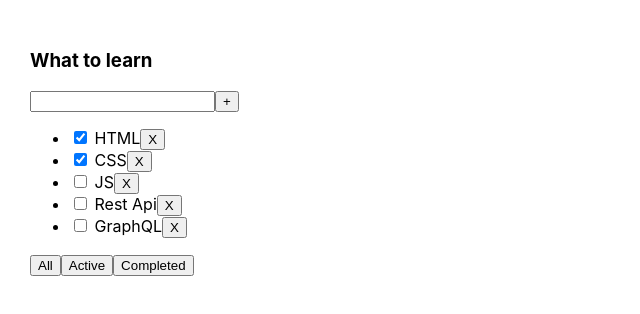
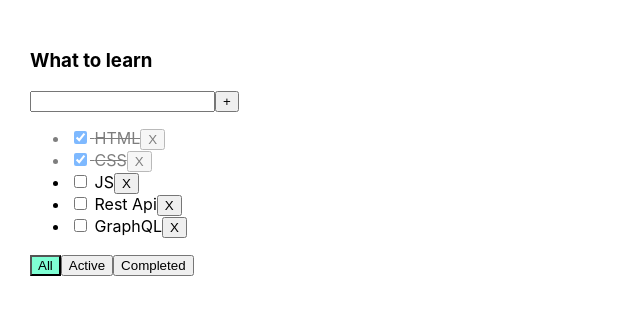
Before and after one commit to student-Alex-Bond/it-incubator-todolist, a React (Create React App) app: page / in a window 1280 px wide. Shown: the top 314 px of the page, without its empty margins (0-640 px from the left). Built offline with nearby package versions, Linux system fonts and the light colour scheme.

Commit message:
learn next (conditional rerendering)

```diff
--- a/src/App.css
+++ b/src/App.css
@@ -6,3 +6,18 @@
 .App > div {
   margin-right: 50px;
 }
+.error {
+  border: red 1px solid;
+}
+.error-message{
+  color: red;
+}
+
+.active-filter{
+  background-color: aquamarine;
+}
+
+.is-done{
+  opacity: 0.5;
+  text-decoration: line-through;
+}
--- a/src/App.tsx
+++ b/src/App.tsx
@@ -33,6 +33,13 @@
         setTasks(newTasks)
     }
 
+    function changeStatus(taskId: string, isDone: boolean) {
+        let task = tasks.find(t=> t.id === taskId)
+        if (task){
+        task.isDone = isDone}
+        setTasks([...tasks])
+    }
+
     let [filter, setFilter] = useState<FilterValuesType>("all")
 
 
@@ -56,6 +63,8 @@
                       removeTask={removeTask}
                       changeFilter = {changeFilter}
                       addTask = {addTask}
+                      changeStatus = {changeStatus}
+                      filter ={filter}
             />
         </div>
     );
--- a/src/components/TodoList.tsx
+++ b/src/components/TodoList.tsx
@@ -7,6 +7,8 @@
     removeTask: (taskId: string) => void
     changeFilter: (value: FilterValuesType) => void
     addTask: (newTaskTitle: string) => void
+    changeStatus: (taskId: string, isDone: boolean) => void
+    filter: FilterValuesType
 }
 
 const TodoList = (props: PropsType) => {
@@ -16,19 +18,29 @@
         const onRemoveHandler = () => {
             props.removeTask(task.id)
         }
+        const onChangeHandler = (e: ChangeEvent<HTMLInputElement>) => {
+            let isDone = e.currentTarget.checked
+            props.changeStatus(task.id, isDone)
+        }
 
-        return <li key={task.id}>
-        <input type='checkbox' checked={task.isDone}/> <span>{task.title}</span>
-        <button onClick={onRemoveHandler}>X</button>
-    </li>})
+        return <li key={task.id} className={task.isDone? 'is-done': ''}>
+            <input type='checkbox' checked={task.isDone}
+                   onChange={onChangeHandler}
+            /> <span>{task.title}</span>
+            <button onClick={onRemoveHandler}>X</button>
+        </li>
+    })
 
     const [newTaskTitle, setNewTaskTitle] = useState("")
+
+    let [error, setError ] = useState<string|null>(null)
 
     const onChangeHandler = (e: ChangeEvent<HTMLInputElement>) => {
         setNewTaskTitle(e.currentTarget.value)
     }
     const onKeyPressHandler = (e: KeyboardEvent<HTMLInputElement>) => {
-        if (e.charCode === 13) {
+        setError(null)
+        if (e.charCode === 13 && newTaskTitle.trim() !=='') {
             props.addTask(newTaskTitle);
             setNewTaskTitle("");
         }
@@ -45,28 +57,34 @@
     }
 
     const addTask = () => {
-        props.addTask(newTaskTitle);
+        if (newTaskTitle.trim() === '') {
+            return setError('Title is required')
+        }
+        props.addTask(newTaskTitle.trim());//метод trim() обрезает пробелы в начале и конце стороки
         setNewTaskTitle("");
+
         {/*очищение поля инпута setNewTaskTitle("") */
         }
+
     }
     return (
         <div>
             <h3>{props.title}</h3>
             <div>
-                <input value={newTaskTitle}
+                <input className={error ?  'error': ''} value={newTaskTitle}
                        onChange={onChangeHandler}
                        onKeyPress={onKeyPressHandler}
                 />
                 <button onClick={addTask}>+</button>
+                {error && <div className={'error-message'}>{error}</div>}
             </div>
             <ul>
                 {ElementsLi}
             </ul>
             <div>
-                <button onClick={onAllClickHandler}>All</button>
-                <button onClick={onActiveClickHandler}>Active</button>
-                <button onClick={onCompletedClickHandler}>Completed</button>
+                <button className={props.filter === 'all' ?'active-filter': ''} onClick={onAllClickHandler}>All</button>
+                <button className={props.filter === 'active' ?'active-filter': ''} onClick={onActiveClickHandler}>Active</button>
+                <button className={props.filter === 'completed' ?'active-filter': ''}onClick={onCompletedClickHandler}>Completed</button>
             </div>
         </div>
     );
```
